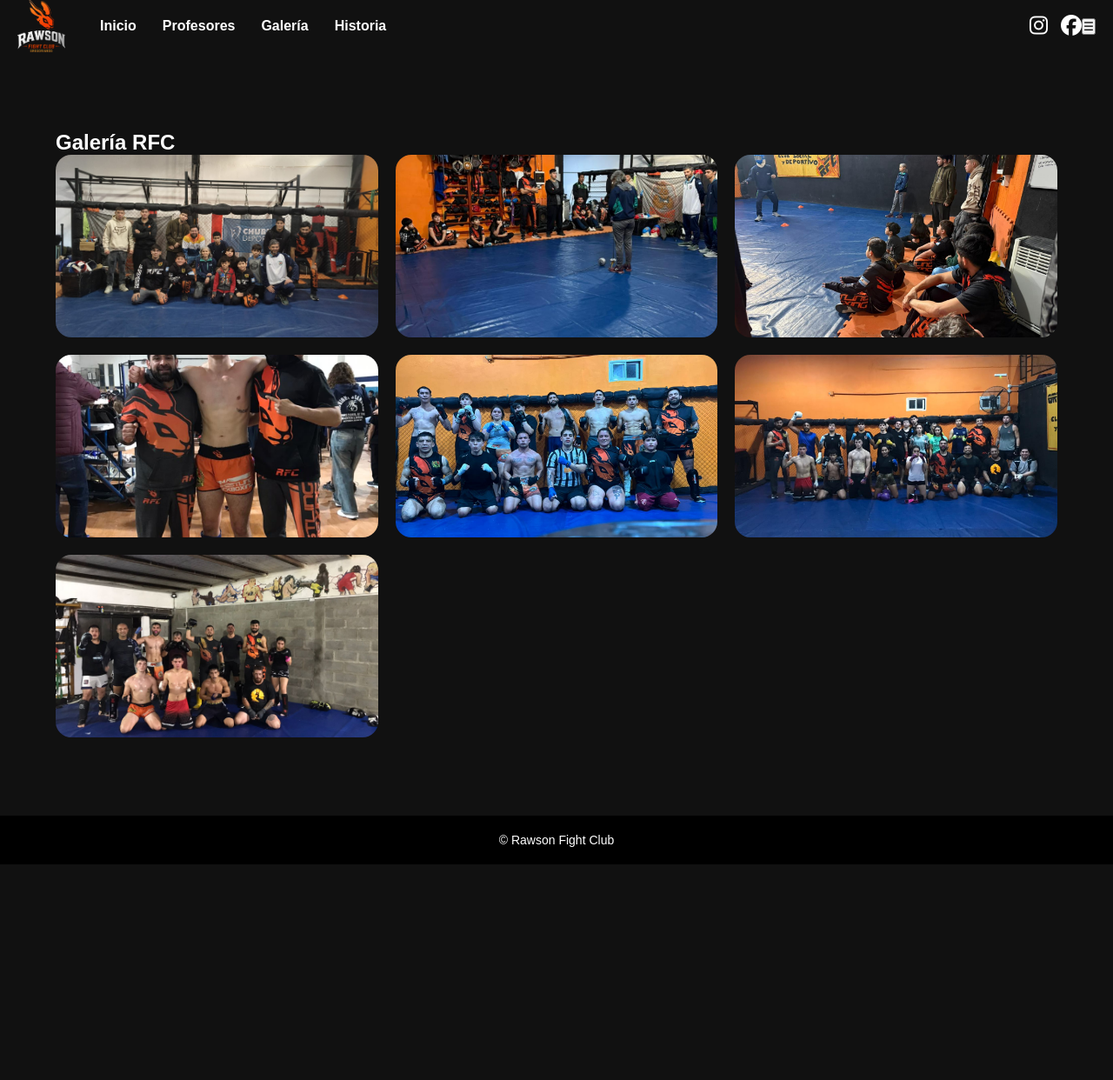
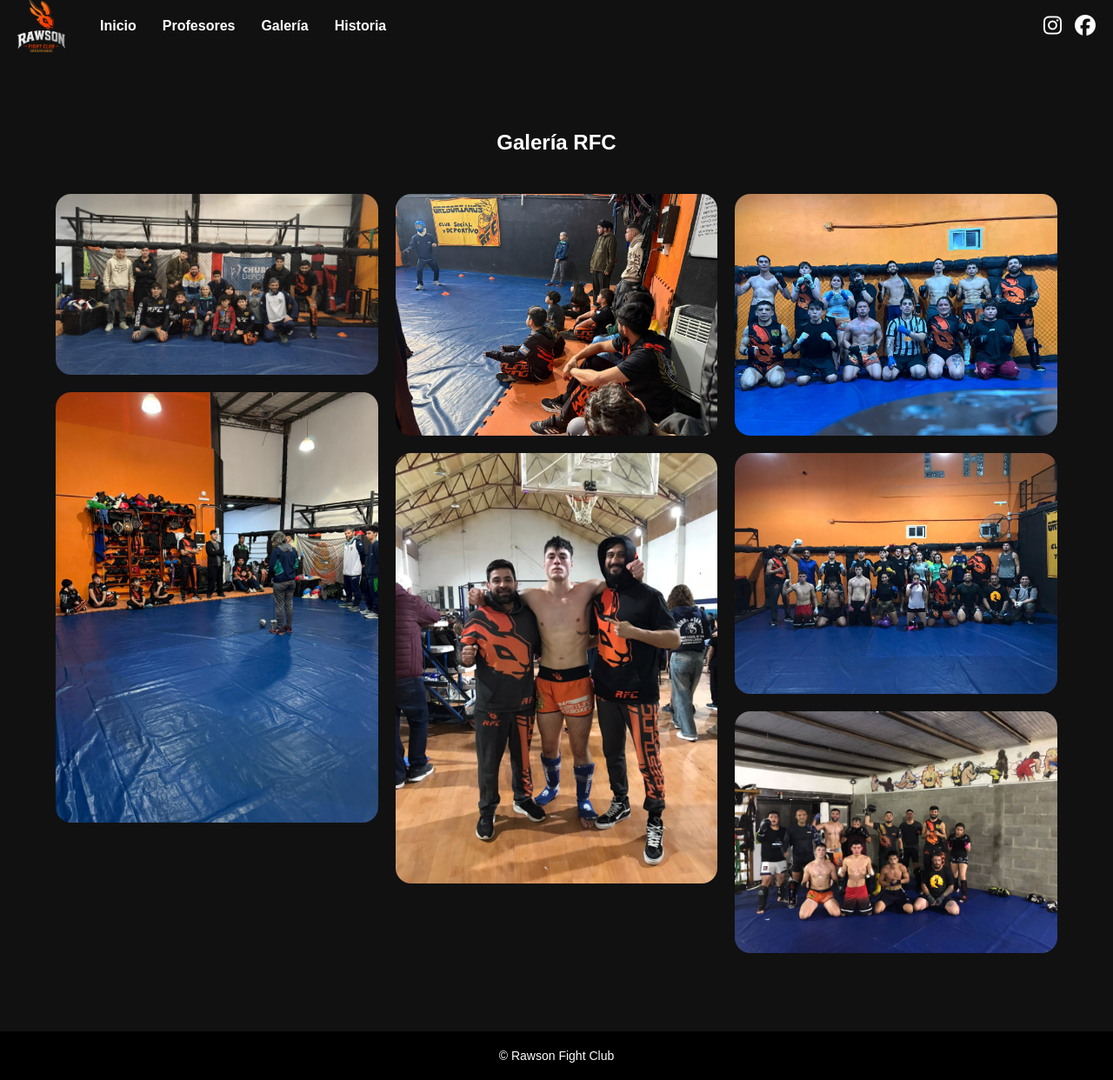
Before and after one commit to chaloS67/rfc, a Django app: page /galeria/ in a window 1280 px wide. Shown: the whole page at 87% size. Before the commit the page ends 994 px from the top, so only its background shows below. Run offline with Django 5.2, Linux system fonts and the light colour scheme.

Commit message:
Refactorizacion de galeria y corregi menu responsive

```diff
--- a/web/static/web/css/footer.css
+++ b/web/static/web/css/footer.css
@@ -9,3 +9,34 @@ footer{
 .redes-footer{
     display:none;
 }
+
+
+@media(max-width:768px){
+
+footer{
+    display:flex;
+    justify-content:center;
+    align-items:center;
+    gap:25px;
+
+    padding:25px 20px;
+
+    background:#111;
+}
+
+.redes-footer{
+    display:flex;
+    gap:15px;
+}
+
+.redes-footer a{
+    color:white;
+    font-size:24px;
+    transition:.3s;
+}
+
+.redes-footer a:hover{
+    color:var(--color-primario);
+}
+
+}
--- a/web/static/web/css/galeria.css
+++ b/web/static/web/css/galeria.css
@@ -1,12 +1,14 @@
-
 /*======================================
 GALERIA
 ======================================*/
 
 .galeria{
+    padding:90px 0;
+}
 
-    padding:90px 0;
-
+.galeria h1{
+    text-align:center;
+    margin-bottom:45px;
 }
 
 
@@ -15,13 +17,11 @@ GRID
 ======================================*/
 
 .galeria-grid{
+    max-width:1200px;
+    margin:0 auto;
 
-    display:grid;
-
-    grid-template-columns:repeat(3,1fr);
-
-    gap:20px;
-
+    columns:3;
+    column-gap:20px;
 }
 
 
@@ -30,32 +30,32 @@ CARDS
 ======================================*/
 
 .galeria-card{
+    width:100%;
 
-    height:210px;
+    margin-bottom:20px;
 
     overflow:hidden;
 
     border-radius:18px;
 
+    break-inside:avoid;
+
+    background:var(--color-fondo-secundario);
 }
 
+.galeria-card img{
+    width:100%;
+    height:auto;
 
-.galeria-card img{
+    display:block;
 
-    width:100%;
-    height:100%;
+    cursor:pointer;
 
-    object-fit:cover;
-
-    transition:.35s;
-
+    transition:transform .35s ease;
 }
 
-
 .galeria-card:hover img{
-
-    transform:scale(1.05);
-
+    transform:scale(1.03);
 }
 
 
--- a/web/static/web/css/navbar.css
+++ b/web/static/web/css/navbar.css
@@ -79,3 +79,85 @@ ul {
   margin: 0;
   padding: 0;
 }
+
+/* BOTÓN MENÚ MÓVIL */
+
+.btn-menu{
+    display:none;
+
+    margin-left:15px;
+
+    background:none;
+    border:none;
+
+    color:white;
+    font-size:30px;
+    line-height:1;
+
+    cursor:pointer;
+}
+
+@media(max-width:768px){
+
+    .navbar{
+        position:relative;
+        min-height:70px;
+    }
+
+    .menu{
+        display:none;
+
+        position:absolute;
+        top:70px;
+        left:0;
+
+        width:100%;
+
+        flex-direction:column;
+        align-items:center;
+
+        gap:0;
+
+        padding:20px 0;
+
+        background:#111;
+
+        z-index:1000;
+    }
+
+    .menu.activo{
+        display:flex;
+    }
+
+    .menu li{
+        width:100%;
+        text-align:center;
+    }
+
+    .menu a{
+        display:block;
+        width:100%;
+
+        padding:15px 20px;
+
+        color:white;
+    }
+
+    .social{
+        display:none;
+    }
+
+    .btn-menu{
+        display:block;
+        margin-left:auto;
+    }
+
+    .logo{
+        margin-right:0;
+    }
+
+    .logo img{
+        height:50px;
+    }
+
+}
--- a/web/templates/web/home.html
+++ b/web/templates/web/home.html
@@ -101,7 +101,7 @@
                 </p>
 
                 <a href= "{% url 'sponsors' %}"  class="btn btn-outline">
-                    Próximamente
+                    Ver Sponsors
                 </a>
 
             </div>
```
Also changed, not shown: other parts of web/static/web/css/galeria.css (+7 -42 lines).
